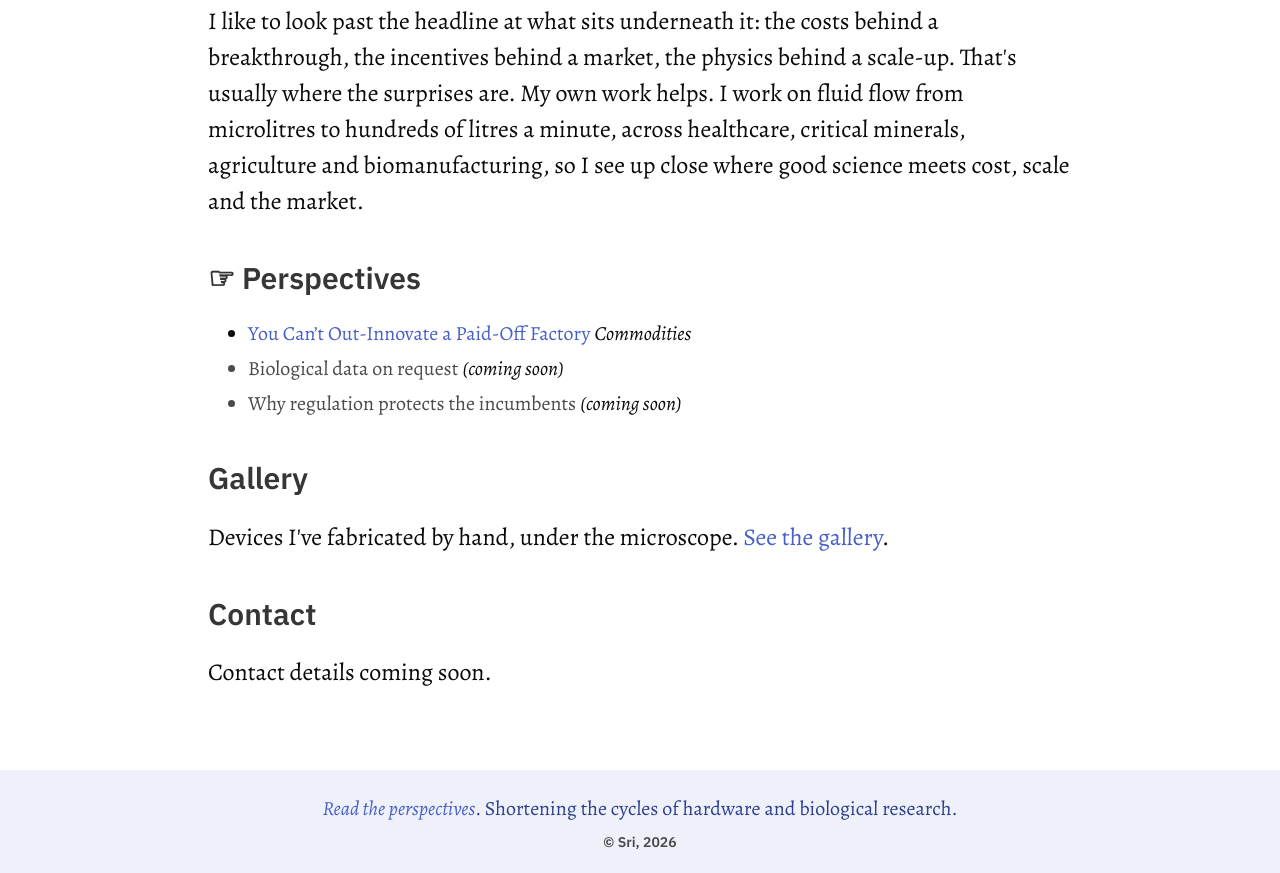
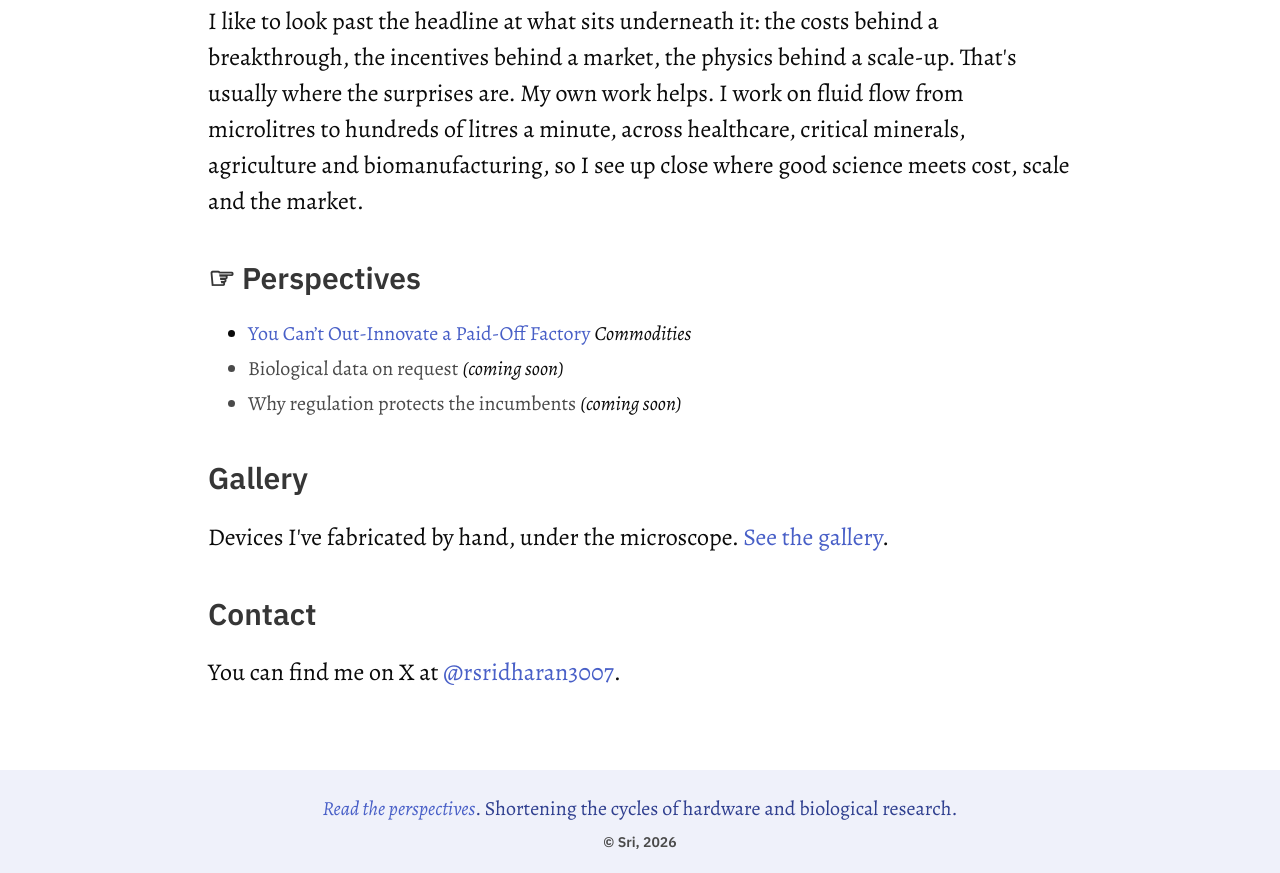
Before and after one commit to therealsrii/fortune, a plain HTML site: page index.html in a window 1280 px wide. Shown: the part 890-1763 px from the top of the page. Drawn offline with nearby package versions, Linux system fonts and the light colour scheme.

Commit message:
Add X link to Contact section
Co-Authored-By: Claude Opus 5.5 <noreply@anthropic.com>

```diff
--- a/index.html
+++ b/index.html
@@ -37,7 +37,7 @@
 
         <h4>Contact</h4>
 
-        <p>Contact details coming soon.</p>
+        <p>You can find me on X at <a href="https://x.com/rsridharan3007">@rsridharan3007</a>.</p>
 
     </main>
 
```
